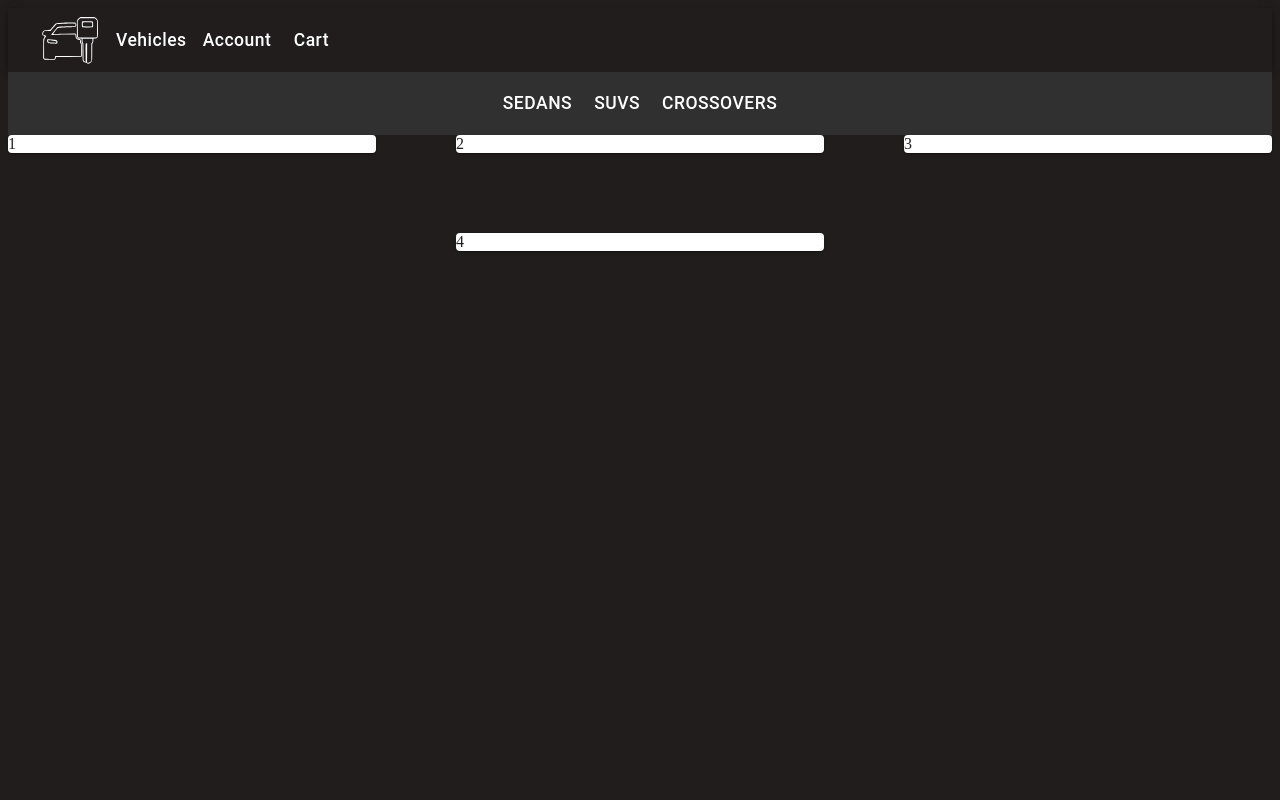
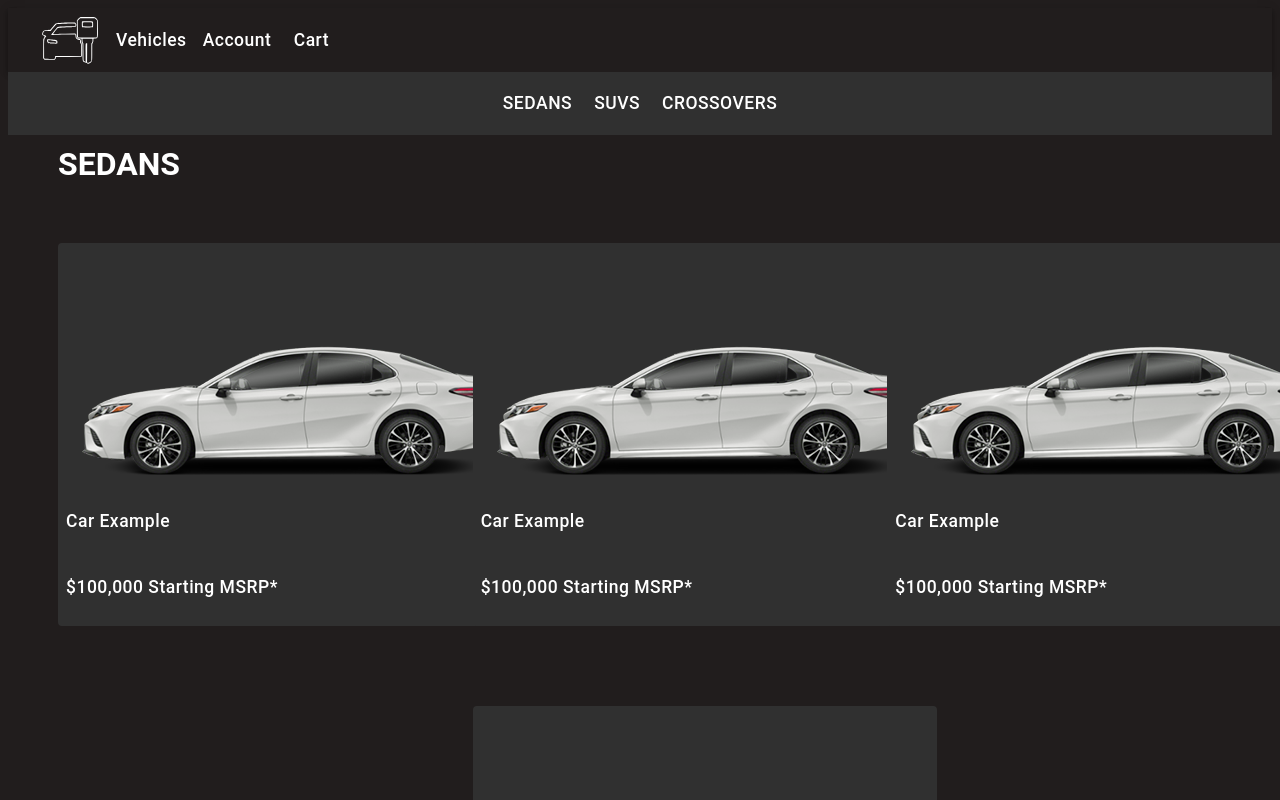
Before and after one commit to evanharr/SuperSimple3444, a React (Create React App) app: page /vehicle-page in a window 1280 px wide. Shown: the top 800 px of the page. Built offline with nearby package versions, Linux system fonts and the light colour scheme.

Commit message:
Vehicle page styling closer to orignal layout

```diff
--- a/package.json
+++ b/package.json
@@ -11,6 +11,7 @@
     "@testing-library/jest-dom": "^5.16.4",
     "@testing-library/react": "^13.3.0",
     "@testing-library/user-event": "^13.5.0",
+    "firebase": "^9.9.0",
     "react": "^18.2.0",
     "react-dom": "^18.2.0",
     "react-router-dom": "^6.3.0",
--- a/src/Styles/MUIStyle.js
+++ b/src/Styles/MUIStyle.js
@@ -1,4 +1,4 @@
-import { createTheme, ThemeProvider, styled, withTheme } from '@mui/material/styles';
+import { createTheme, styled } from '@mui/material/styles';
 import { TextField, Button } from '@mui/material';
 
 //Keeping styles for MUI components here so they can be used for different functions
@@ -23,12 +23,22 @@ export const BoldButton = styled(Button)({
   textTransform: 'none'
 })
 
+export const VehicleButton = styled(Button)({
+  fontWeight: 'medium',
+  fontFamily: 'Roboto, sans-serif',
+  fontSize: 17.5,
+  textTransform: 'none',
+  color:'white',
+  justifyItems:'left',
+  backgroundColor: '#303030'
+})
+
 //Sets textfield to white
 export const StyledTextField = styled(TextField)({
-    width:400,
-    margin: 10,
     align:'center',
     background:'white',
+    margin: 10,
+    width:400,
 
     input:{
       color:"black"
--- a/src/Vehicles.jsx
+++ b/src/Vehicles.jsx
@@ -1,8 +1,8 @@
 import React from 'react';
-import { Box, Button, Grid, Paper } from '@mui/material';
+import { Box, Grid } from '@mui/material';
 import './Styles/style.css'
-import { defaultButton, BoldButton } from './Styles/MUIStyle.js'
-import { ThemeProvider } from '@mui/material/styles';
+import { BoldButton, VehicleButton } from './Styles/MUIStyle.js'
+import TrimPic from './Images/Trim.png'
 
 
 export default function Vehicles(){
@@ -16,22 +16,42 @@ export default function Vehicles(){
                 <BoldButton style={{color:'white'}} className='boldText' size="large">CROSSOVERS</BoldButton>
         </Grid>
 
+        <h1 className='boldText' style={{margin:'10px 10px 10px 50px'}}>SEDANS</h1>
+
         <Grid container
         justifyContent="center"
         alignItems="center"
+        justify="center"
         spacing={10}
+        style={{padding:50}}
         >
-          <Grid item  Paper xs={4}>
-            <Paper>1</Paper>
+          <Grid item xs={4}>
+            <VehicleButton sx={{ display: 'grid' }}>
+              <img src={TrimPic}></img>
+              <p>Car Example</p>
+              <p> $100,000 Starting MSRP*</p>
+            </VehicleButton>
           </Grid>
-          <Grid item  Paper xs={4}>
-            <Paper>2</Paper>
+          <Grid item xs={4}>
+            <VehicleButton sx={{ display: 'grid' }}>
+              <img src={TrimPic}></img>
+              <p>Car Example</p>
+              <p> $100,000 Starting MSRP*</p>
+            </VehicleButton>
           </Grid>
-          <Grid item Paper xs={4}>
-            <Paper>3</Paper>
+          <Grid item xs={4}>
+            <VehicleButton sx={{ display: 'grid' }}>
+              <img src={TrimPic}></img>
+              <p>Car Example</p>
+              <p> $100,000 Starting MSRP*</p>
+            </VehicleButton>
           </Grid>
-          <Grid item Paper xs={4}>
-            <Paper>4</Paper>
+          <Grid item xs={4}>
+            <VehicleButton sx={{ display: 'grid' }}>
+              <img src={TrimPic}></img>
+              <p>Car Example</p>
+              <p> $100,000 Starting MSRP*</p>
+            </VehicleButton>
           </Grid>
         </Grid>
         </Box>
```
Also changed, not shown: 1 other file (tests, documents, lock files or other folders).
